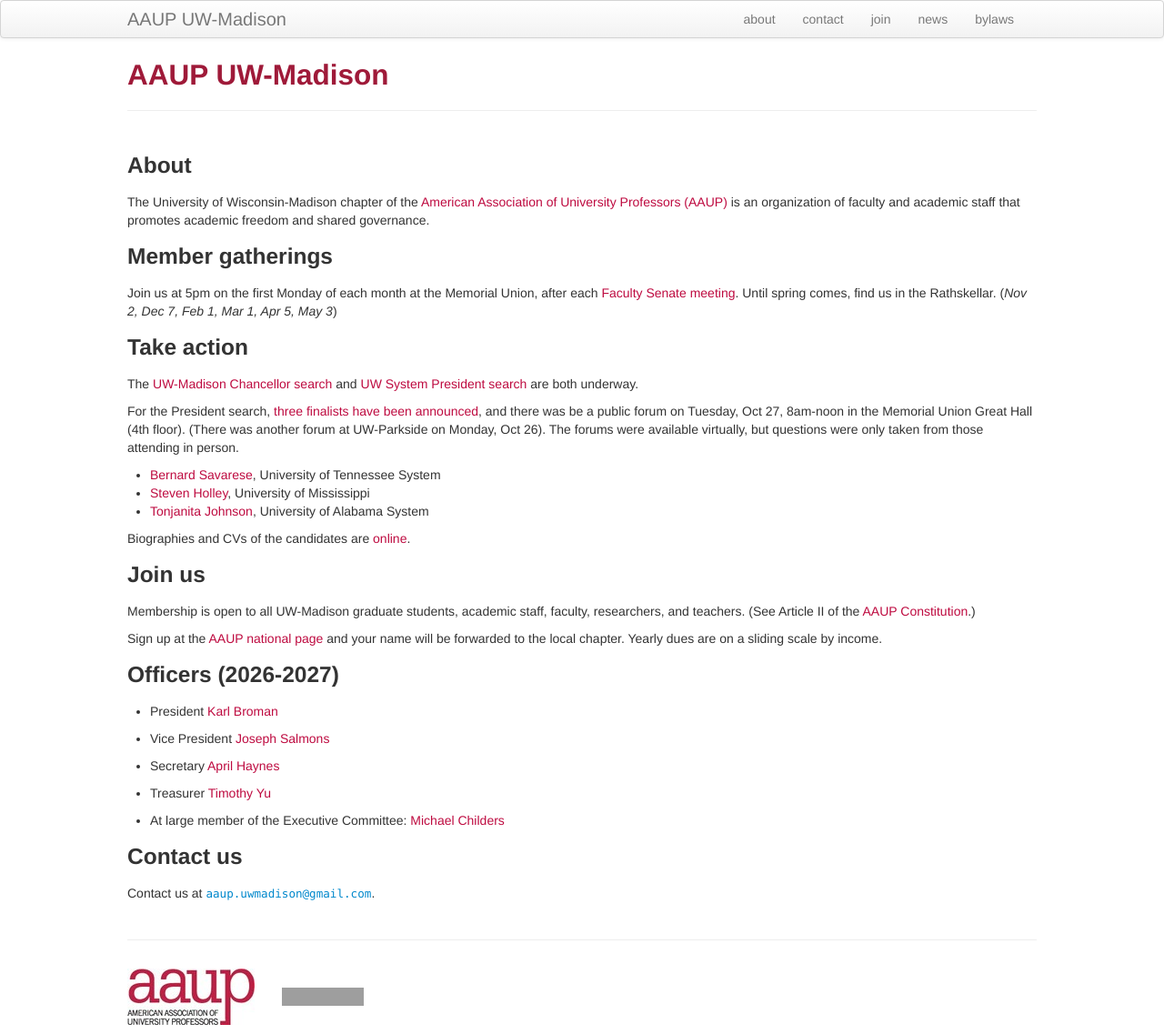
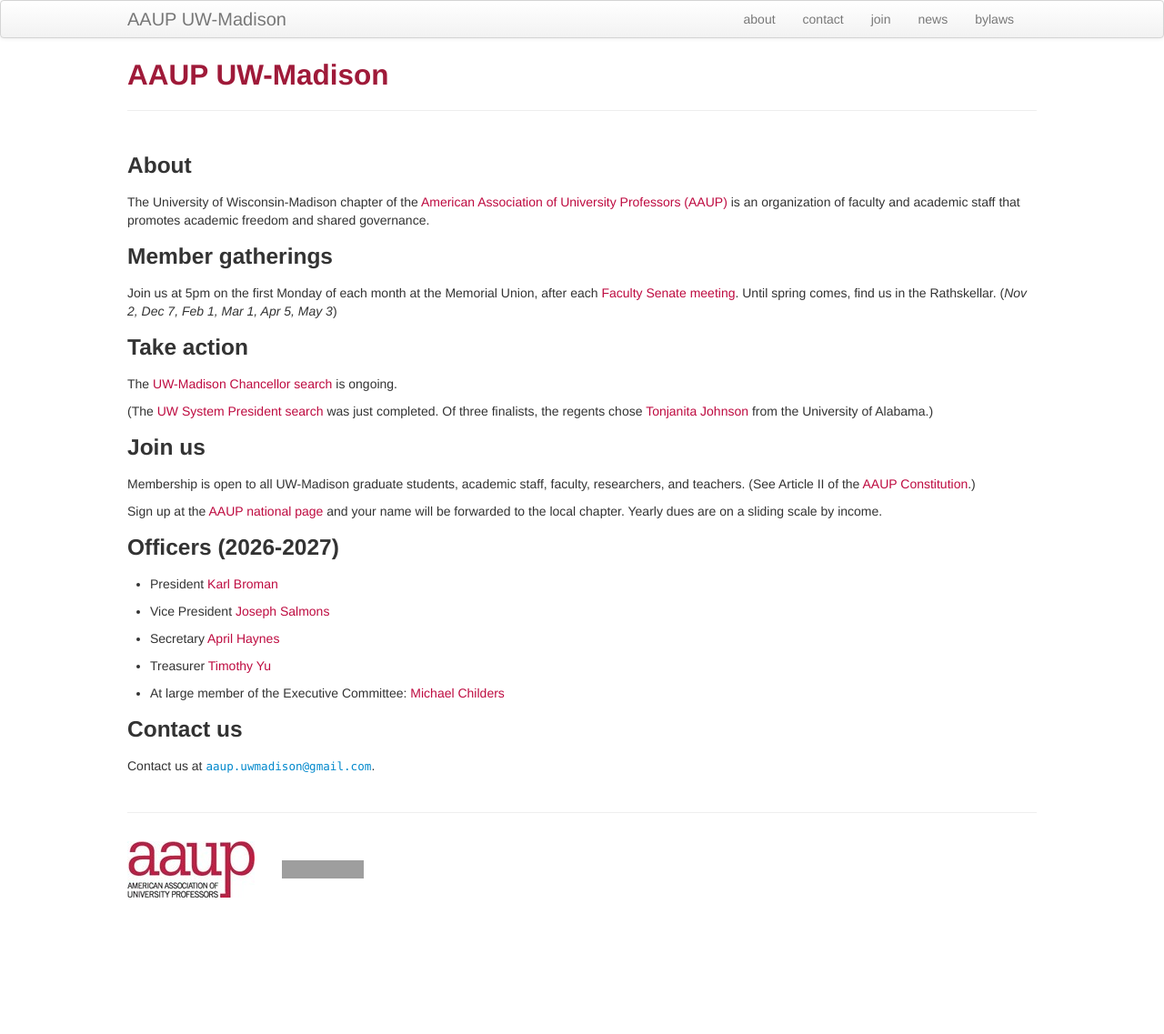
Before and after one commit to aaupmadison/aaupmadison.github.io, a Jekyll site: the page built from index.md, in a window 1280 px wide. Shown: the whole page at 91% size. Built offline with Jekyll 4.4.1, drawn with Linux system fonts in a browser that asks for light colours; after the commit the page ends 997 px from its top, so only the background shows below that; grey boxes are pictures that could not be loaded.

Commit message:
index.md: announce next UW system president

```diff
--- a/index.md
+++ b/index.md
@@ -21,23 +21,12 @@ Until spring comes, find us in the Rathskellar. (_Nov 2, Dec 7, Feb 1, Mar 1, Ap
 
 The [UW-Madison Chancellor
 search](https://www.wisconsin.edu/news/archive/university-of-wisconsin-madison-chancellor-search-and-screen-committee-named)
-and
-[UW System President search](https://www.wisconsin.edu/presidential-search-2026/)
-are both underway.
+is ongoing.
 
-For the President search, [three finalists have been
-announced](https://www.wisconsin.edu/presidential-search-2026/presidential-search-finalists/),
-and there was be a public forum on
-Tuesday, Oct 27, 8am-noon in the Memorial Union Great Hall (4th
-floor). (There was another forum at UW-Parkside on Monday, Oct
-26). The forums were available virtually, but questions were only
-taken from those attending in person.
-
-- [Bernard Savarese](https://tennessee.edu/about/leadership/president/administration/bernie-savarese/), University of Tennessee System
-- [Steven Holley](https://olemiss.edu/profiles/sgholley.php), University of Mississippi
-- [Tonjanita Johnson](https://uasystem.edu/directory/tonjanita-johnson/), University of Alabama System
-
-Biographies and CVs of the candidates are [online](https://www.wisconsin.edu/presidential-search-2026/presidential-search-finalists/).
+(The [UW System President search](https://www.wisconsin.edu/presidential-search-2026/)
+was just completed. Of three finalists, the regents chose
+[Tonjanita Johnson](https://uasystem.edu/directory/tonjanita-johnson/)
+from the University of Alabama.)
 
 <!--
 ### Recent wins
```
